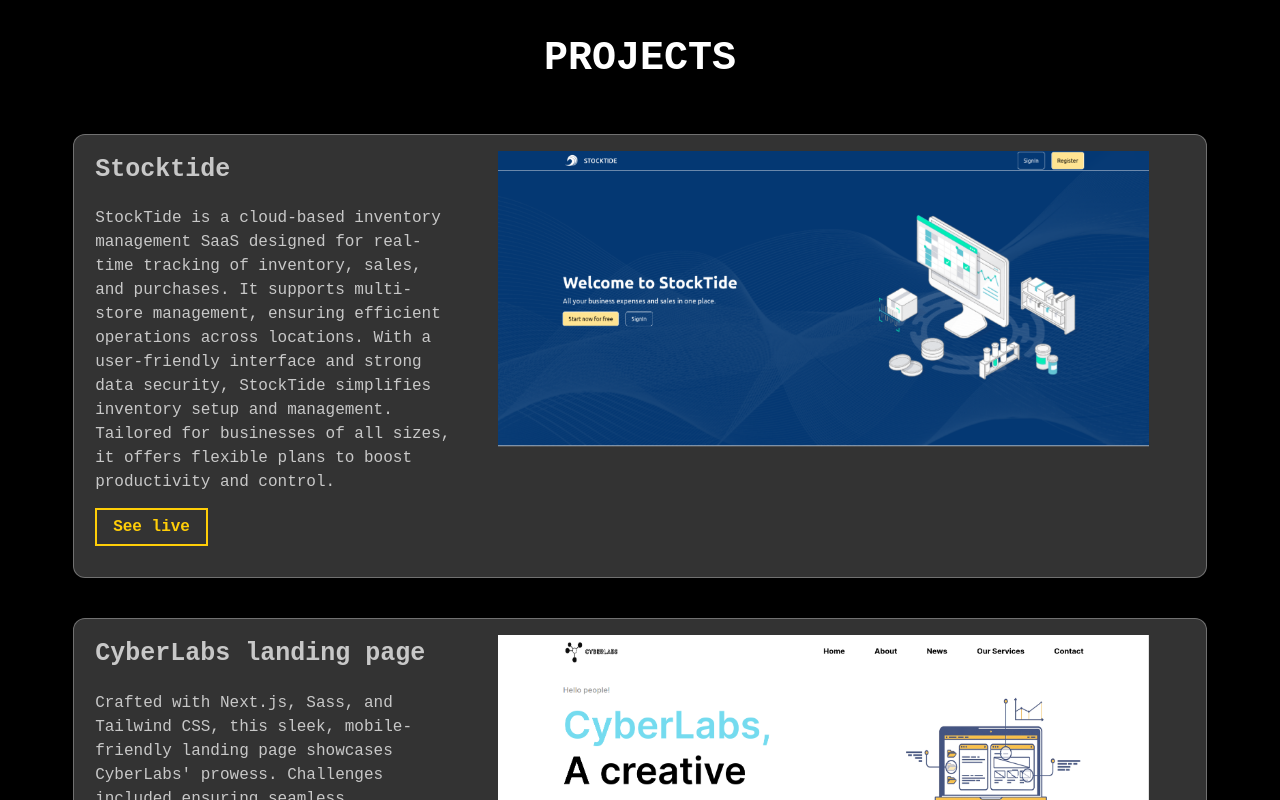
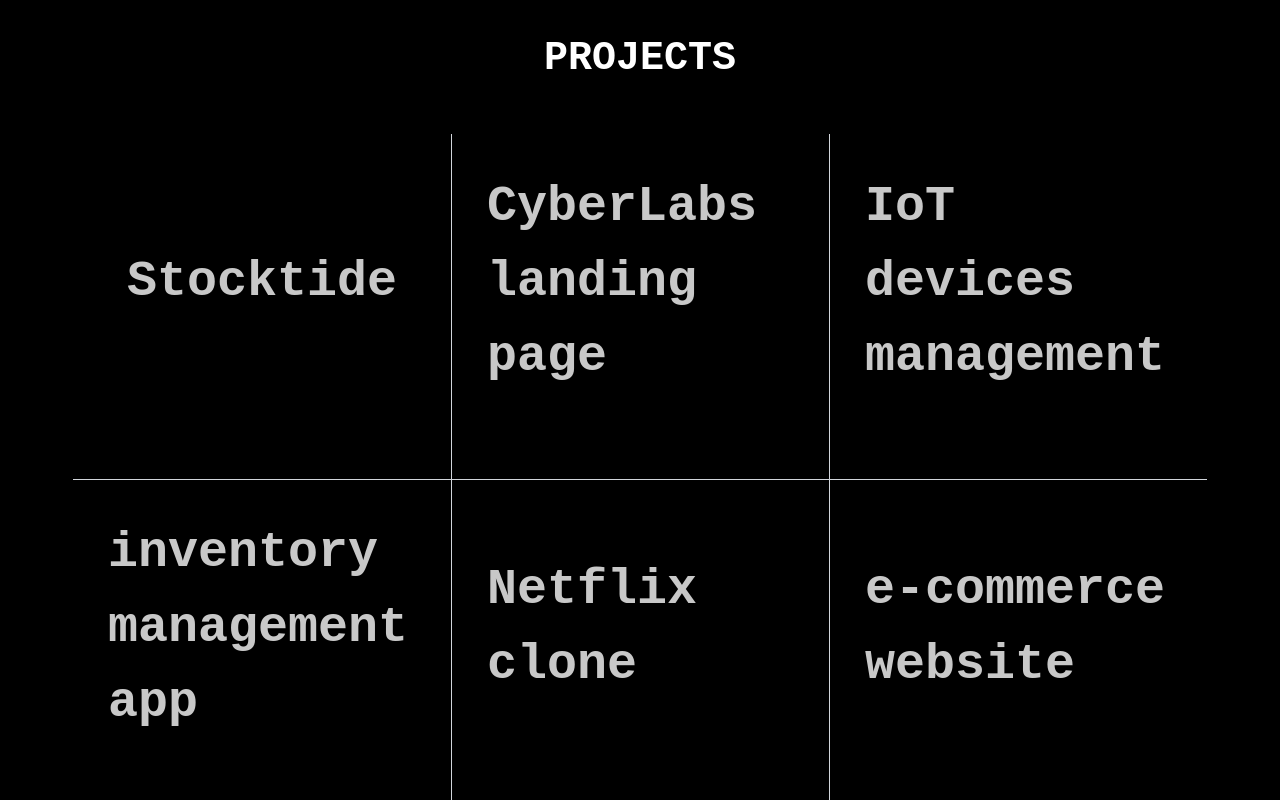
Before and after one commit to abderraouf2/personalPortfolio, a Next.js app: page / in a window 1280 px wide. Shown: the part 1440-2240 px from the top of the page. Built offline with nearby package versions, Linux system fonts and the light colour scheme.

Commit message:
projects section modified

```diff
--- a/components/ProjectCard.jsx
+++ b/components/ProjectCard.jsx
@@ -64,11 +64,12 @@
 
   return (
     <div
-      className="w-full max-w-[540px] mx-[auto] mb-[4rem] flex flex-col-reverse sm:max-w-[720px] l:flex-row-reverse l:max-w-[960px]  lg:max-w-[1140px] xl:max-w-[1320px] relative"
+      className="w-full max-w-[540px] mx-[auto] flex flex-col sm:max-w-[720px]  l:max-w-[960px]  lg:max-w-[1140px] xl:max-w-[1320px] relative"
       style={{
-        background:
-          "rgba(255, 255, 255, 0.2)" /* Semi-transparent background */,
-        backdropFilter: 'blur("8px")' /* Frosted glass effect */,
+        background: "rgba(0, 0, 0, 0.22)",
+        borderRadius: "16px",
+        boxShadow: "0 4px 30px rgba(0, 0, 0, 0.1)",
+        backdropFilter: "blur(9px)",
         border: "1px solid rgba(255, 255, 255, 0.3)" /* Subtle border */,
         borderRadius: "12px" /* Rounded corners for smoothness */,
         boxShadow: "0 4px 8px rgba(0, 0, 0, 0.3)" /* Soft shadow for depth */,
@@ -77,7 +78,7 @@
       }}
     >
       <motion.div
-        className="px-[.5rem]  relative l:w-[66.66%]"
+        className=" relative w-full"
         style={{ position: "relative", display: "inline-block" }}
         ref={ref}
         initial={{ opacity: 0, x: 20 }}
@@ -111,7 +112,7 @@
         </div>
       </motion.div>
       <motion.div
-        className="px-[.5rem]  l:w-[33.33%] "
+        className="  w-full"
         ref={ref}
         initial={{ opacity: 0, x: -20 }}
         animate={controls1}
@@ -128,7 +129,7 @@
             {description}
           </p>
         </div>
-        <div className="flex items-center my-[2.5rem]">
+        <div className="flex items-center l:hidden my-[2.5rem]">
           {link && (
             <p>
               <a
--- a/components/Projects.jsx
+++ b/components/Projects.jsx
@@ -1,4 +1,4 @@
-import React, { useEffect } from "react";
+import React, { useEffect, useState } from "react";
 import ProjectCard from "./ProjectCard";
 import { motion, useAnimation } from "framer-motion";
 import { useInView } from "react-intersection-observer";
@@ -12,6 +12,32 @@
       controls.start({ opacity: 1, x: 0 });
     }
   }, [controls, inView]);
+
+  const [hoveredProject, setHoveredProject] = useState(null);
+  const [mousePosition, setMousePosition] = useState({ x: 0, y: 0 });
+
+  const handleMouseMove = (e, project) => {
+    const rect = e.currentTarget.getBoundingClientRect();
+    console.log({ rect, width: window.innerWidth });
+    const x = e.clientX - rect.left; // Mouse X relative to the cell
+    const y = e.clientY - rect.top; // Mouse Y relative to the cell
+
+    // Check window boundaries
+    const windowWidth = window.innerWidth;
+
+    if (e.clientX + 500 >= windowWidth) {
+      setMousePosition({ x: x - 500, y });
+    } else {
+      setMousePosition({ x, y });
+    }
+
+    setHoveredProject(project); // Set the current project being hovered
+  };
+
+  const handleMouseLeave = () => {
+    setHoveredProject(null); // Clear hovered project when leaving
+  };
+
   return (
     <div className="pt-[5rem] px-[1rem]">
       <motion.h2
@@ -24,13 +50,84 @@
       >
         PROJECTS
       </motion.h2>
-      <div className="w-full lg:w-[90%] my-0 mx-[auto] sm:max-w-[720px] l:max-w-[960px] lg:max-w-[1140px] xl:max-w-[1320px]">
+      <div className="w-full l:hidden my-0 mx-[auto] sm:max-w-[720px] l:max-w-[960px] lg:max-w-[1140px] xl:max-w-[1320px]">
         {
           // Loop through the projects array and render a ProjectCard component for each project
           projects.map((project) => (
-            <ProjectCard key={project.id} project={project} />
+            <div className="mb-4">
+              <ProjectCard key={project.id} project={project} />
+            </div>
           ))
         }
+      </div>
+
+      <div className="w-full hidden l:grid grid-cols-3 gap-0 lg:w-[90%] my-0 mx-[auto] sm:max-w-[720px] l:max-w-[960px] lg:max-w-[1140px] xl:max-w-[1320px]">
+        {projects.map((project, index) => (
+          <div
+            key={project.id}
+            className={`p-4 flex flex-col items-center justify-center relative ${
+              index < 3 ? "" : "border-t"
+            } ${index % 3 === 0 ? "" : "border-l"} border-gray-300`}
+            onMouseMove={(e) => handleMouseMove(e, project)}
+            onMouseLeave={handleMouseLeave}
+          >
+            <h1 className="text-[5rem] font-semibold p-10">{project.title}</h1>
+            <div className="flex items-center my-[2.5rem]">
+              {hoveredProject === project && (
+                <div className="absolute bottom-8 flex items-center my-[2.5rem] mx-auto w-2/3 left-1/2 transform -translate-x-1/2">
+                  {project.link && (
+                    <p>
+                      <a
+                        className="w-[fit-content] h-[fit-content] py-[0.8rem] px-[1.6rem] text-center text-[1.6rem] font-bold text-[#ffce08] border-2 border-[#ffce08] "
+                        style={{
+                          animation: "exampleAnimation .8s ease-in-out",
+                          lineHeight: "1",
+                          // animationDelay: ".1s",
+                        }}
+                        href={project.link}
+                        target="_blank"
+                      >
+                        See live
+                      </a>
+                    </p>
+                  )}
+                  {project.github && (
+                    <a
+                      target="_blank"
+                      className="w-[fit-content] h-[fit-content] py-[0.8rem] px-[1.6rem] text-center text-[1.6rem] font-bold text-[#ffce08]"
+                      href={project.github}
+                      style={{
+                        animation: "exampleAnimation .8s ease-in-out",
+                        lineHeight: "1",
+                        // animationDelay: ".1s",
+                      }}
+                    >
+                      Source Code
+                    </a>
+                  )}
+                </div>
+              )}
+            </div>
+            {hoveredProject === project && (
+              <div
+                style={{
+                  position: "absolute",
+                  width: "450px",
+                  height: "fit-content",
+                  transform: "translateY(-40%)",
+                  top: `${mousePosition.y}px`,
+                  left: `${mousePosition.x + 20}px`,
+                  pointerEvents: "none",
+                  boxShadow: "0px 0px 8px 2px #c8c8c8",
+                  zIndex: 1000,
+                  borderRadius: "12px" /* Rounded corners for smoothness */,
+                }}
+              >
+                <ProjectCard project={project} />
+              </div>
+            )}
+          </div>
+        ))}
       </div>
     </div>
   );
--- a/components/ServicesCard.jsx
+++ b/components/ServicesCard.jsx
@@ -44,9 +44,14 @@
       </h1>
       {mouseOver && (
         <div
-          className="absolute hidden lg:block bg-[#03112b] p-4 rounded-[10px] z-[8]"
+          className="absolute hidden lg:block  p-4 rounded-[10px] z-[8]"
           style={{
             width: "400px",
+            background: "rgba(0, 0, 0, 0.22)",
+            borderRadius: "16px",
+            boxShadow: "0 4px 30px rgba(0, 0, 0, 0.1)",
+            backdropFilter: "blur(9px)",
+
             // height: "50px",
             transform: "translateY(-30%)",
             top: `${mousePosition.y}px`,
--- a/pages/blogs/index.js
+++ b/pages/blogs/index.js
@@ -9,7 +9,19 @@
 
 export default function index() {
   const [isLoading, setIsLoading] = useState(true);
-  const categories = ["Cloud Computing", "Software Development", "SaaS"];
+  const categories = [
+    "Cloud Computing",
+    "Software Development",
+    "SaaS",
+    "Backend",
+    "Deployment",
+    "AI",
+    "Web development",
+    "Software Development",
+    "Object-Oriented Design",
+    "Scalable Software Design",
+    "Clean Code Principles",
+  ];
   const [blogs, setBlogs] = useState([]);
 
   const fetchAllBlogs = async () => {
@@ -119,6 +131,12 @@
                 <span
                   key={index}
                   className="py-1 px-4 w-[fit-content] mx-1 m-3 rounded-xl bg-[#043873] bg-opacity-10 whitespace-nowrap inline-block"
+                  style={{
+                    background: "rgba(255, 255, 255, 0.22)",
+                    borderRadius: "16px",
+                    boxShadow: "0 4px 30px rgba(0, 0, 0, 0.1)",
+                    backdropFilter: "blur(9px)",
+                  }}
                 >
                   {category}
                 </span>
--- a/public/projects.js
+++ b/public/projects.js
@@ -21,7 +21,7 @@
   },
   {
     id: 2,
-    title: "IoT Integration into retail industry software",
+    title: "IoT devices management",
     image: "/assets/images/iot.png",
     technologies: ["nextjs", "framer-motion", "graphql", "postgresql"],
     description:
```
